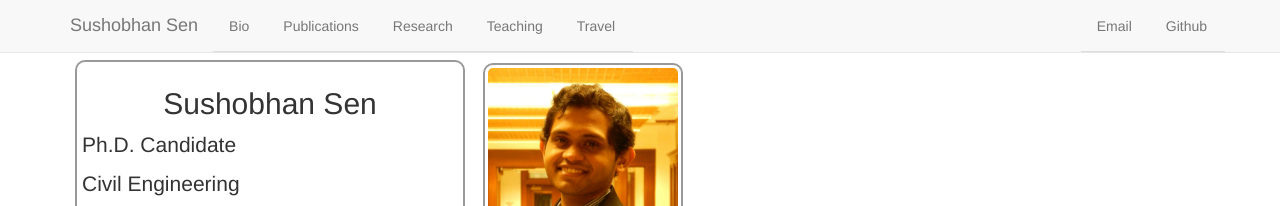
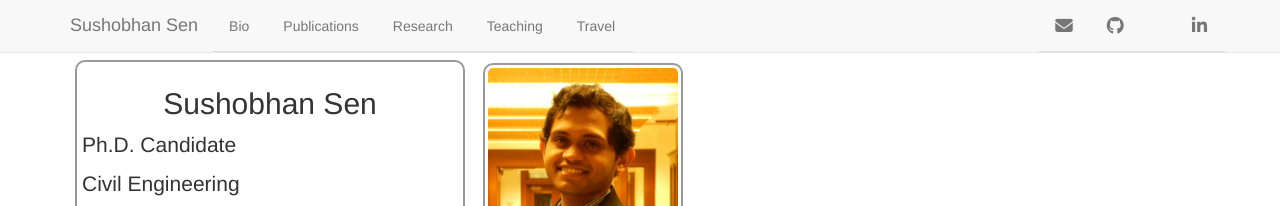
Before and after one commit to sushobhansen/sushobhansen.github.io, a Jekyll site: the page built from index.md, in a window 1280 px wide. Shown: the top 206 px of the page. Built offline with Jekyll 4.4.1, drawn with Linux system fonts in a browser that asks for light colours; nearby versions of some CDN libraries; a style sheet for code colours, icons or effects is not loaded.

Commit message:
Added font awesome and academicons, updated nav bar

```diff
--- a/_includes/header.html
+++ b/_includes/header.html
@@ -6,5 +6,8 @@
 		<link rel="stylesheet" type="text/css" href="/css/main.css">
 		<!-- Latest compiled and minified JavaScript -->
 		<script src="https://maxcdn.bootstrapcdn.com/bootstrap/3.3.7/js/bootstrap.min.js" integrity="sha384-Tc5IQib027qvyjSMfHjOMaLkfuWVxZxUPnCJA7l2mCWNIpG9mGCD8wGNIcPD7Txa" crossorigin="anonymous"></script>
+		<!-- Latest icons -->
+		<script src="https://use.fontawesome.com/f7b6fa93c4.js"></script>
+		<link rel="stylesheet" href="https://cdnjs.cloudflare.com/ajax/libs/academicons/1.8.1/css/academicons.min.css">
 
 </head>
--- a/_layouts/default.html
+++ b/_layouts/default.html
@@ -15,8 +15,10 @@
 				</ul>
 
 				<ul class="nav navbar-nav navbar-right nav-tabs">
-					<li><a href="mailto:sushobhan.sen@gmail.com">Email</a></li>
-					<li><a href="https://github.com/sushobhansen">Github</a></li>
+					<li><a href="mailto:sushobhan.sen@gmail.com" target="_blank"><i class="fa fa-envelope fa-lg" aria-hidden="true"></i></a></li>
+					<li><a href="https://github.com/sushobhansen" target="_blank"><i class="fa fa-github fa-lg" aria-hidden="true"></i></a></li>
+					<li><a href="https://scholar.google.com/citations?user=Az0zTVgAAAAJ&hl=en" target="_blank"><i class="ai ai-google-scholar ai-lg" aria-hidden="true"></i></a></li>
+					<li><a href="https://www.linkedin.com/in/sushobhansen/" target="_blank"><i class="fa fa-linkedin fa-lg" aria-hidden="true"></i></a></li>
 				</ul>
 			</div><!--container-->
 		</div><!--navbar-->
```
